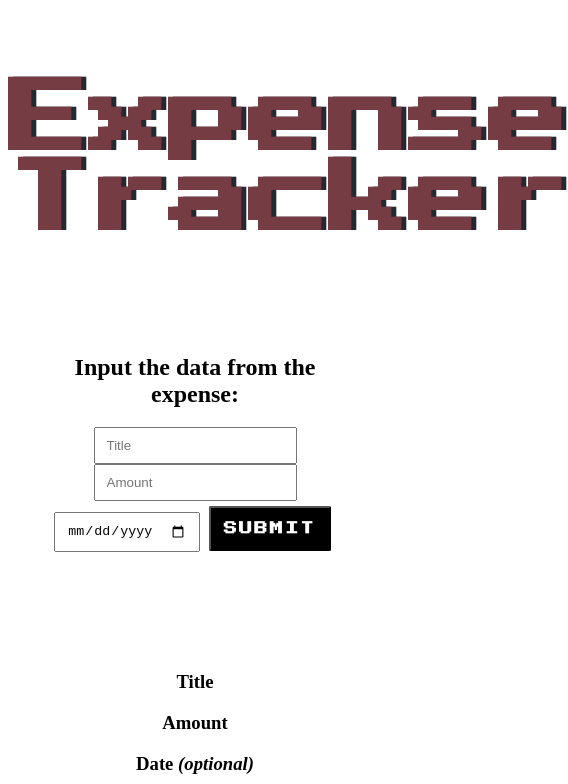
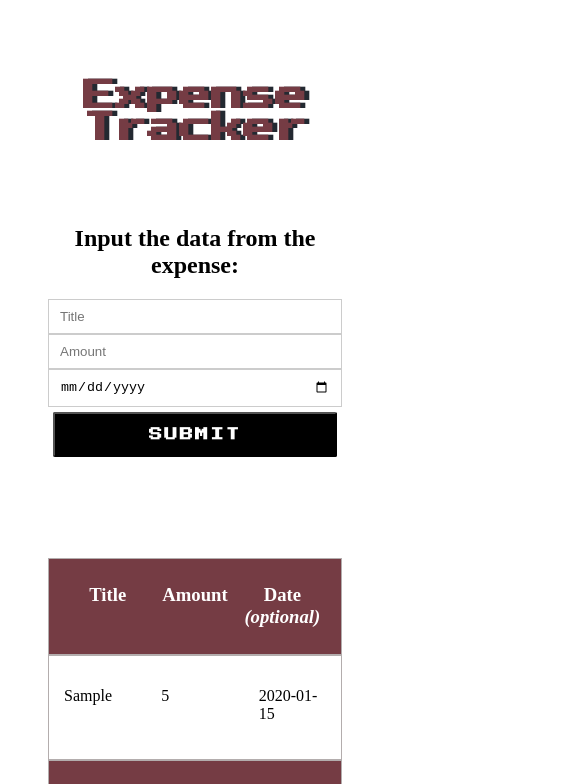
Before and after one commit to aziza-twdb/expenses-tracker, a plain HTML site: page index.html in a window 390 px wide. Both pictures are taken after typing "Sample", "5", "2020-01-15" into the empty fields and a click on the button "SUBMIT". Shown: the top 784 px of the page, 568 px wide, since content can reach past the window. Drawn offline with Linux system fonts and the light colour scheme.

Commit message:
Update styles.css

```diff
--- a/styles.css
+++ b/styles.css
@@ -1,16 +1,24 @@
+
 .container{
+  max-width: 725px;
   text-align: center;
   margin: auto;
   padding:40px;
 }
-.data-below{
+section{
+border:1px solid #b3adad;
   display: flex;
   justify-content: center;
 }
 p{
   font-family: Georgia, serif;
 }
-
+li{
+  padding-bottom: 5px;
+  list-style: none;
+  color: #000;
+  text-align: left;
+}
 h1{
   margin-top: 80px;
   text-align: center;
@@ -19,28 +27,40 @@ h1{
   text-shadow: 5px 0 #232931;
   color: #753c44
 }
-table {
-    border:1px solid #b3adad;
-    border-collapse:collapse;
+.table{
+  color: #fff;
+  display: inline-block;
+  text-align:center;
+  width: 175px;
+}
+ul{
+  padding: 15px ;
+}
+.data{
+  width: 175px;
+
+}
+.error{
+  border: red solid 2px;
+
+}
+.header{
+
+  background: #753c44;
+  color: #ffffff;
+  text-align:center;
+  padding:7px 15px;
+}
+.top-row{ border:1px solid #b3adad;
+    background: #ffffff;
+  color: #313030;
   width: 41em;
 }
-th {
-    border:1px solid #b3adad;
-    padding:15px;
-    background: #753c44;
-    color: #ffffff;
+.data{
+  color: #000;
 }
 
-table td {
-    border:1px solid #b3adad;
-    text-align:center;
-    padding:21px;
-    background: #ffffff;
-    color: #313030;
-  }
-
-
-td.middle-rows{
+.middle-rows{
 background-color: #fff;
 color: #000;
 }
@@ -61,9 +81,21 @@ td.middle-rows{
 
 input{
   padding:9px 11px;
+  border: solid 1px #ccc;
 }
 
 footer{
   text-align: center;
 
 }
+@media (max-width: 600px) {
+
+  h1{
+    font-size: 2rem;
+  }
+
+  form{
+    display: flex;
+    flex-direction: column;
+  }
+}
```
Lines whose indentation alone changed are shown as unchanged.
